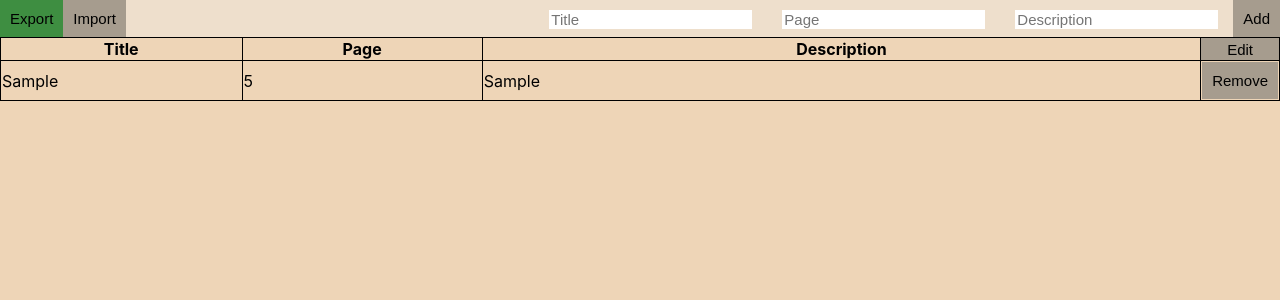
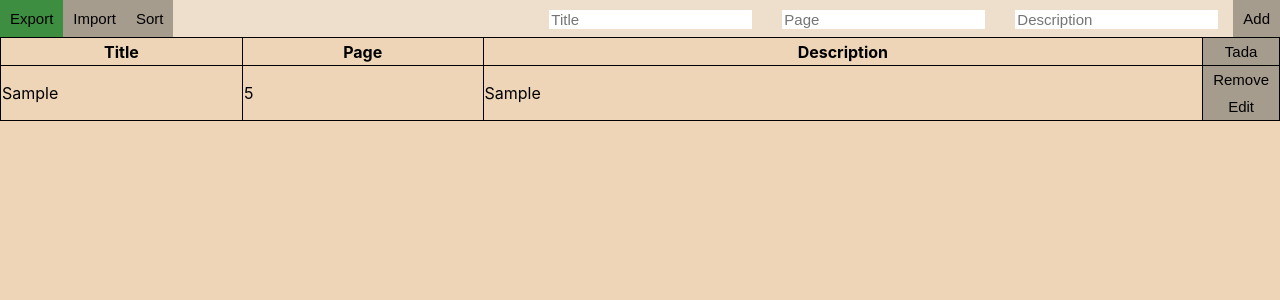
Before and after one commit to oddbullet/Library, a React (Create React App) app: page / in a window 1280 px wide. Both pictures are taken after typing "Sample", "5", "Sample" into the empty fields and a click on the button "Add". Shown: the top 300 px of the page. Built offline with nearby package versions, Linux system fonts and the light colour scheme.

Commit message:
fix edit and sort

```diff
--- a/src/components/Display/index.css
+++ b/src/components/Display/index.css
@@ -18,8 +18,23 @@ td{
     border: 1px solid;
 }
 
+.zpad{
+    padding: 0px;
+}
+
+.remButton{
+    background-color: #a69c8e;
+    width: 75.8px;
+    font-size: 15px;
+    border: none;
+    padding: 5px;
+    float: right;
+}
+
 .editButton{
     background-color: #a69c8e;
+    width: 75.8px;
+    padding: 5px;
     font-size: 15px;
     border: none;
 }
--- a/src/components/Display/index.js
+++ b/src/components/Display/index.js
@@ -1,37 +1,72 @@
+import { useState } from 'react';
 import './index.css';
 
 const Display = (props) => {
     const books = props.books;
     const handleRem = props.handleRem;
+    const updateData = props.updateData;
 
-    try{
-        const strAscending = [...books].sort((a,b) => a.title.toUpperCase() > b.title.toUpperCase() ? 1:-1);
+    const [editID, setEditID] = useState(-1);
+    const [editTitle, setTitle] = useState("Hey");
+    const [editPage, setPage] = useState();
+    const [editDes, setDes] = useState("");
+
+    function handleUpdate(id, title, page, des){
+        updateData(id, "title", title);
+        updateData(id, "page", page);
+        updateData(id, "des", des);
+        setEditID(-1);
+    }
+
+    function handleEdit(id, title, page, des){
+        setEditID(id);
+        setTitle(title);
+        setPage(page);
+        setDes(des);
+    }
+
+    const listItem = books.map((book) => {
+        if(editID === book.id){
+            //Edit Display
+            return (
+                <tr key={book.id}>
+                    <td><input type='text' value={editTitle} onChange={(text) => setTitle(text.target.value)}/></td>
+                    <td><input type='number' value={editPage} onChange={(text) => setPage(text.target.value)}/></td>
+                    <td><input type='text' value={editDes} onChange={(text) => setDes(text.target.value)}/></td>
+                    <td className='zpad'><button className='editButton' onClick={()=>handleUpdate(book.id, editTitle, editPage, editDes)}>Done</button></td>
+                </tr>
+            )
+        }
+        else{
+            return(
+                <tr key={book.id}>
+                    <td>{book.title}</td>
+                    <td>{book.page}</td>
+                    <td>{book.des}</td>
+                    <td className='zpad'>
+                        <button className='remButton' onClick={() => handleRem(book.id)}>Remove</button>
+                        <button className='editButton' onClick={() => handleEdit(book.id, book.title, book.page, book.des)}>Edit</button>
+                    </td>
+                </tr>
+            )
+        }
+    });
 
     return (
         <table>
-                <tbody>
-                    <tr className='tableName'>
+            <thead>
+                <tr>
                     <th className='title'>Title</th>
                     <th className='page'>Page</th>
                     <th className='des'>Description</th>
-                        <th className='editButton'><button className='editButton'>Edit</button></th>
+                    <td className='zpad'><button className='editButton'>Tada</button></td>
                 </tr>
-                    {strAscending.map((book, index) => (
-                        <tr key={index} className = "diplayRow">
-                            {/* <td>Index: {book.id}</td> */}
-                            <td className='titleCol'>{book.title}</td>
-                            <td className='pageCol'>{book.page}</td>
-                            <td className='bookCol'>{book.des}</td>
-                            <td><button className = 'remButton' onClick = {event => handleRem(book.id)}>Remove</button></td>
-                        </tr>
-                    ))}
+            </thead>
+            <tbody>
+                {listItem}
             </tbody>
         </table>
-        )
-
-    } catch (err){
-        console.log(err);
-    }
+    );
 }
 
 export default Display
--- a/src/components/Topbar/index.css
+++ b/src/components/Topbar/index.css
@@ -3,14 +3,11 @@
     height: 37px;
 }
 
-.exportButton{
-    background-color: #a69c8e;
-    font-size: 15px;
-    border: none;
-    padding: 10px;
-}
-
-.importButton{
+.exportButton,
+.importButton,
+.sortButton,
+.addButton
+{
     background-color: #a69c8e;
     font-size: 15px;
     border: none;
@@ -26,28 +23,14 @@
     margin-inline-end: 15px;
 }
 
-.addButton{
-    background-color: #a69c8e;
-    font-size: 15px;
-    border: none;
-    padding: 10px;
-}
-
 .addButton,
 .inputBox{
     float: right;
 }
 
-.remButton{
-    background-color: #a69c8e;
-    font-size: 15px;
-    border: none;
-    padding: 10px;
-    float: right;
-}
-
 .exportButton:hover,
 .importButton:hover,
+.sortButton:hover,
 .addButton:hover,
 .remButton:hover{
     cursor: pointer;
@@ -56,6 +39,7 @@
 
 .exportButton:active,
 .importButton:active,
+.sortButton:active,
 .addButton:active,
 .remButton:active{
     background-color: #5c8e60;
--- a/src/components/Topbar/index.js
+++ b/src/components/Topbar/index.js
@@ -10,17 +10,40 @@ const Topbar = () => {
     const [id, setId] = useState(1);
     const [list, setList] = useState([]);
 
-    // let displayState = true;
-    // function handleEdit(state) {
-    //     displayState = state;
-    // }
+    function updateData(id, type, value) {
+
+        console.log("ID: " + id + " Type: " + type + " Value: " + value);
+        console.log(list)
+
+        for(let i = 0; i < list.length; i++) {
+            if(list[i].id === id) {
+                if(type === "title") {
+                    list[i].title = value;
+                    i = list.length;
+                } else if (type === "page") {
+                    list[i].page = value;
+                    i = list.length;
+                } else{
+                    list[i].des = value;
+                    i = list.length;
+                }
+                setList((oldList) => [...oldList]);
+            }
+
+        }
+
+    }
 
     function handleRem(id) {
         let pos = 0;
         //Find the position of the thing I want to remove.
+        //Simplify. Perphas remove pos and put the list.splice in the if block.
         for(let i = 0; i < list.length; i++){
             if(list[i].id === id) {
                 pos = i;
+
+                //Stop the loop
+                i = list.length;
             }
         }
 
@@ -36,6 +59,11 @@ const Topbar = () => {
         console.log("import");
     }
 
+    function sortClick(list){
+        const strAscending = [...list].sort((a,b) => a.title.toUpperCase() > b.title.toUpperCase() ? 1:-1);
+        setList(strAscending)
+    }
+
     function addClick(){
 
         if(title === '' || page === '' || des === ''){
@@ -43,13 +71,14 @@ const Topbar = () => {
         } else if (page < 0){
             alert("Fill please give a positive number.")
         } else {
+
+            //Incase it can't iterate through the list.
             try{
-
                 setList((oldList) => [...oldList, {
-                    id: id,
-                    title: title,
-                    page: page,
-                    des: des
+                    "id": id,
+                    "title": title,
+                    "page": page,
+                    "des": des
                 }]);
 
                 setTitle("");
@@ -71,6 +100,7 @@ const Topbar = () => {
                 <div className = 'rightButtons'>
                     <button className = 'exportButton' onClick = {exportClick}>Export</button>
                     <button className = 'importButton' onClick = {importClick}>Import</button>
+                    <button className= 'sortButton' onClick = {() => sortClick(list)}>Sort</button>
 
                     {/* <button className = 'remButton' onClick = {removeClick}>Remove</button> */}
                     <button className = 'addButton' onClick = {addClick}>Add</button>
@@ -80,7 +110,7 @@ const Topbar = () => {
                     <input className = 'inputBox' type = "text" placeholder='Title' value = {title} onChange={(text) => setTitle(text.target.value)}/>
                 </div>
             </div>
-            <Display books={list} handleRem={handleRem}></Display>
+            <Display books={list} handleRem={handleRem} updateData={updateData}></Display>
         </div>
 
 
```
Lines whose indentation alone changed are shown as unchanged.
